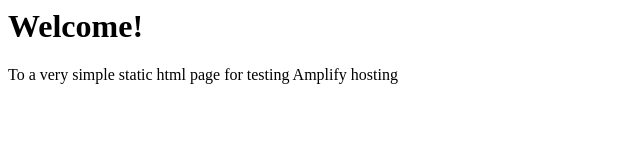
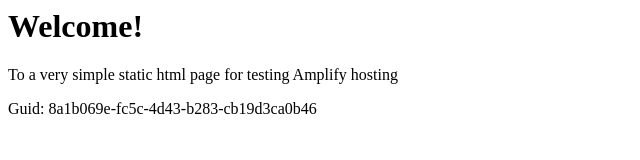
Before and after one commit to aws-aemilia-gru/Github-PR-Commit-Integration-Test-DoNotTouch-GitHubAutoBuildPrPreviewCanaryTest-v1-prod-sa-east-1, a website: page src/index.html in a window 1280 px wide. Shown: the whole page, without its empty margins (0-640 px from the left). Drawn offline with Linux system fonts and the light colour scheme.

Commit message:
commit from integ tests

```diff
--- a/src/index.html
+++ b/src/index.html
@@ -1,3 +1,5 @@
+
+
 <html lang="en">
 
 <head>
@@ -10,6 +12,6 @@
 <body>
     <h1>Welcome!</h1>
     <p>To a very simple static html page for testing Amplify hosting</p>
-</body>
+    <p>Guid: 8a1b069e-fc5c-4d43-b283-cb19d3ca0b46</p></body>
 
 </html>
```
